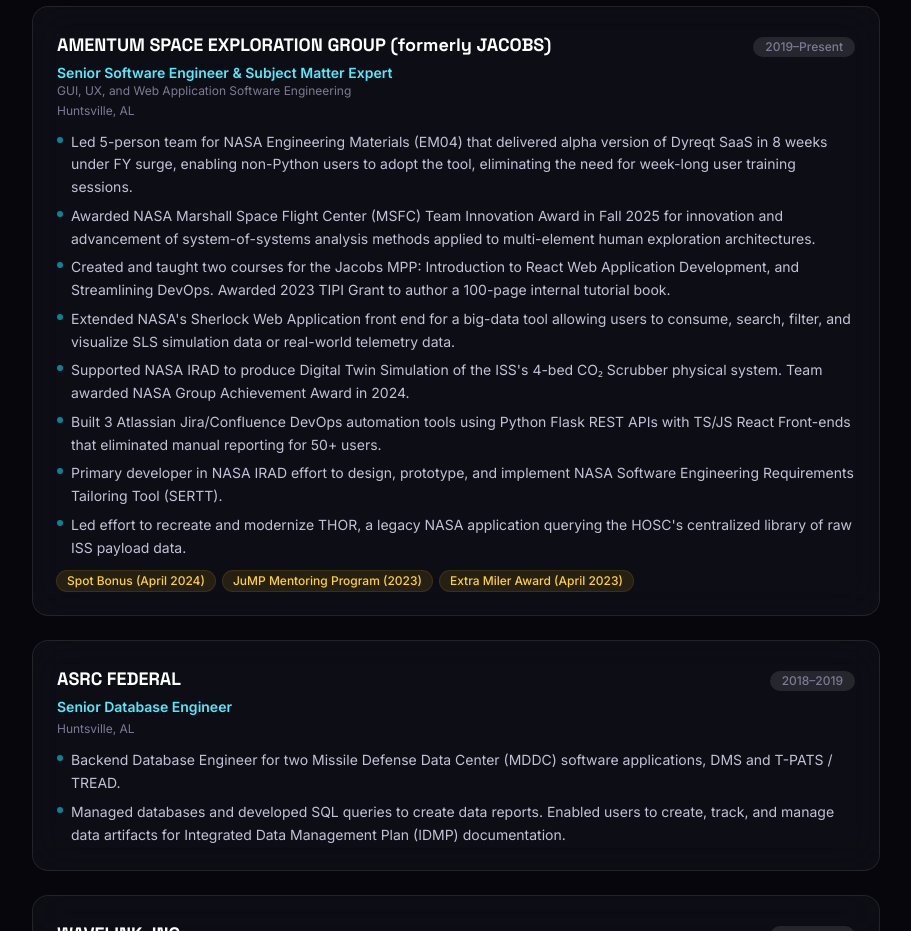
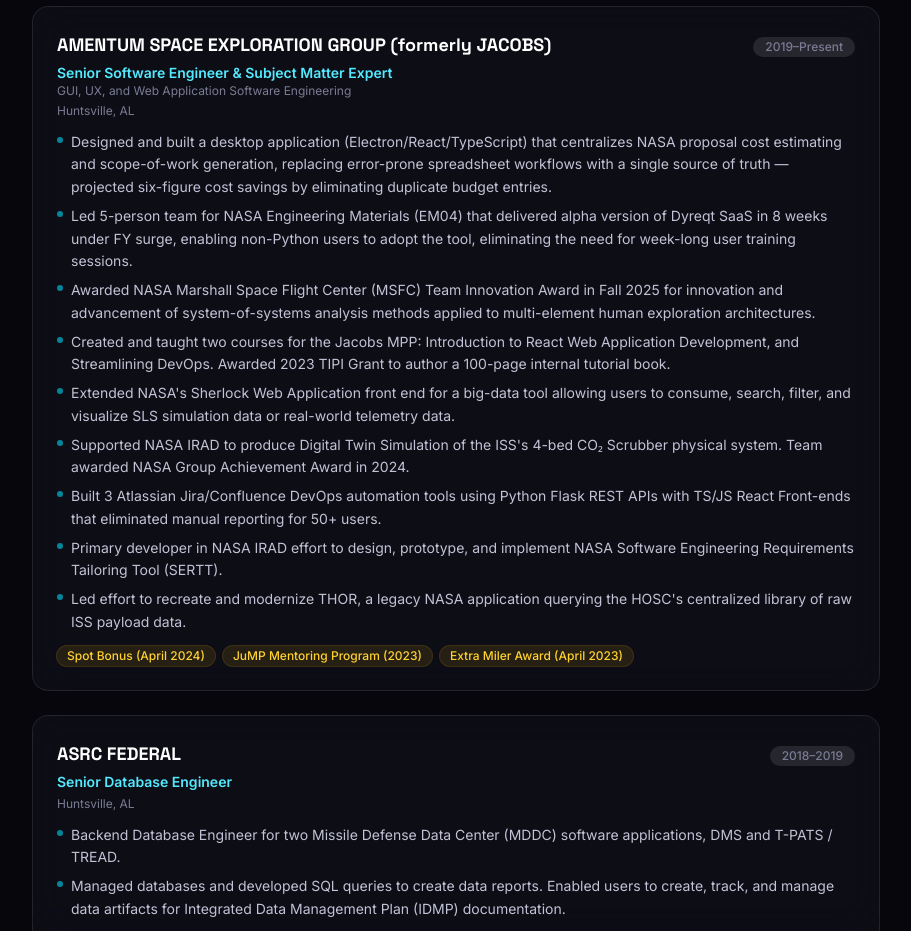
Before and after one commit to rsegrest/ricksegrest.com, a React (Vite) app: page /resume in a window 1280 px wide. Shown: the part 1100-2031 px from the top of the page, without its empty margins (184-1095 px from the left). Built offline with nearby package versions, Linux system fonts and the light colour scheme; the HTML template or start-up script is replaced by a standard one.

Commit message:
Add NASA cost estimator bullet as top highlight under Amentum

```diff
--- a/src/pages/ResumePage.tsx
+++ b/src/pages/ResumePage.tsx
@@ -9,6 +9,7 @@
     title: "Senior Software Engineer & Subject Matter Expert",
     subtitle: "GUI, UX, and Web Application Software Engineering",
     highlights: [
+      "Designed and built a desktop application (Electron/React/TypeScript) that centralizes NASA proposal cost estimating and scope-of-work generation, replacing error-prone spreadsheet workflows with a single source of truth — projected six-figure cost savings by eliminating duplicate budget entries.",
       "Led 5-person team for NASA Engineering Materials (EM04) that delivered alpha version of Dyreqt SaaS in 8 weeks under FY surge, enabling non-Python users to adopt the tool, eliminating the need for week-long user training sessions.",
       "Awarded NASA Marshall Space Flight Center (MSFC) Team Innovation Award in Fall 2025 for innovation and advancement of system-of-systems analysis methods applied to multi-element human exploration architectures.",
       "Created and taught two courses for the Jacobs MPP: Introduction to React Web Application Development, and Streamlining DevOps. Awarded 2023 TIPI Grant to author a 100-page internal tutorial book.",
```
